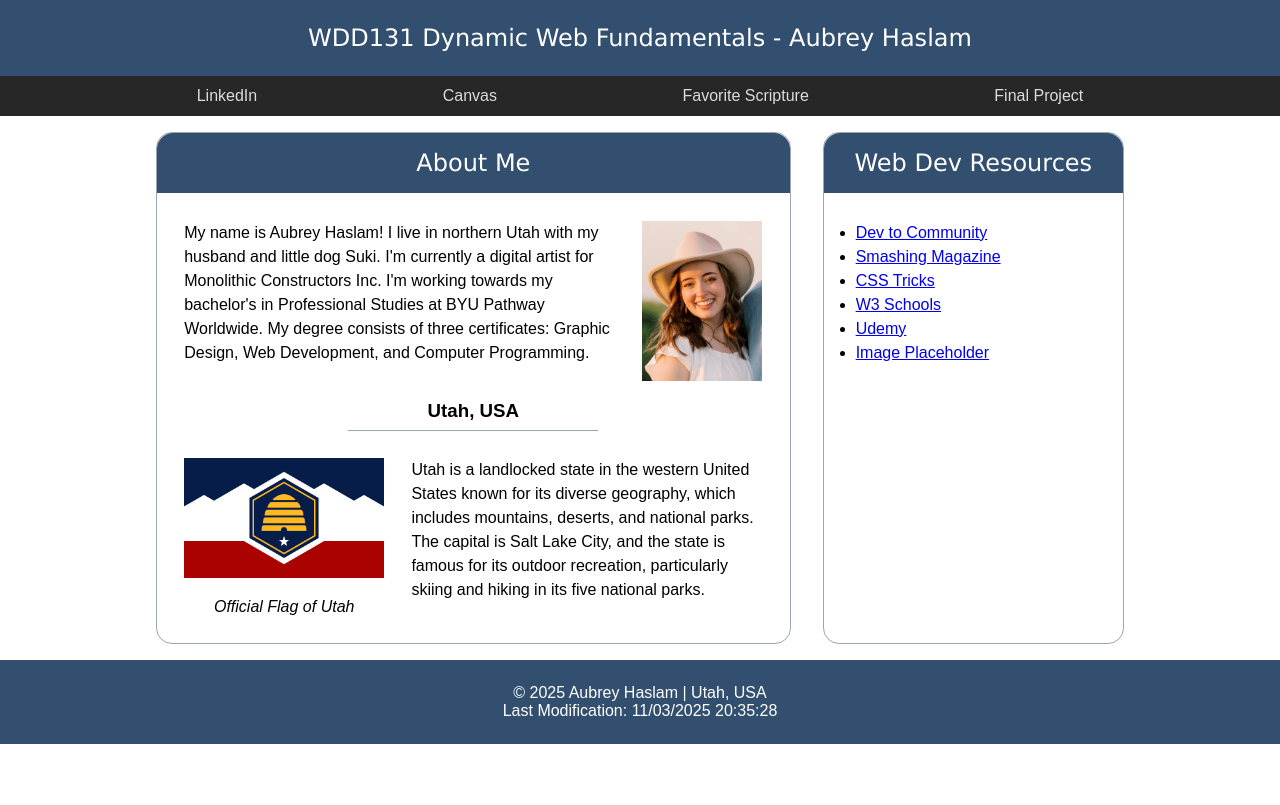
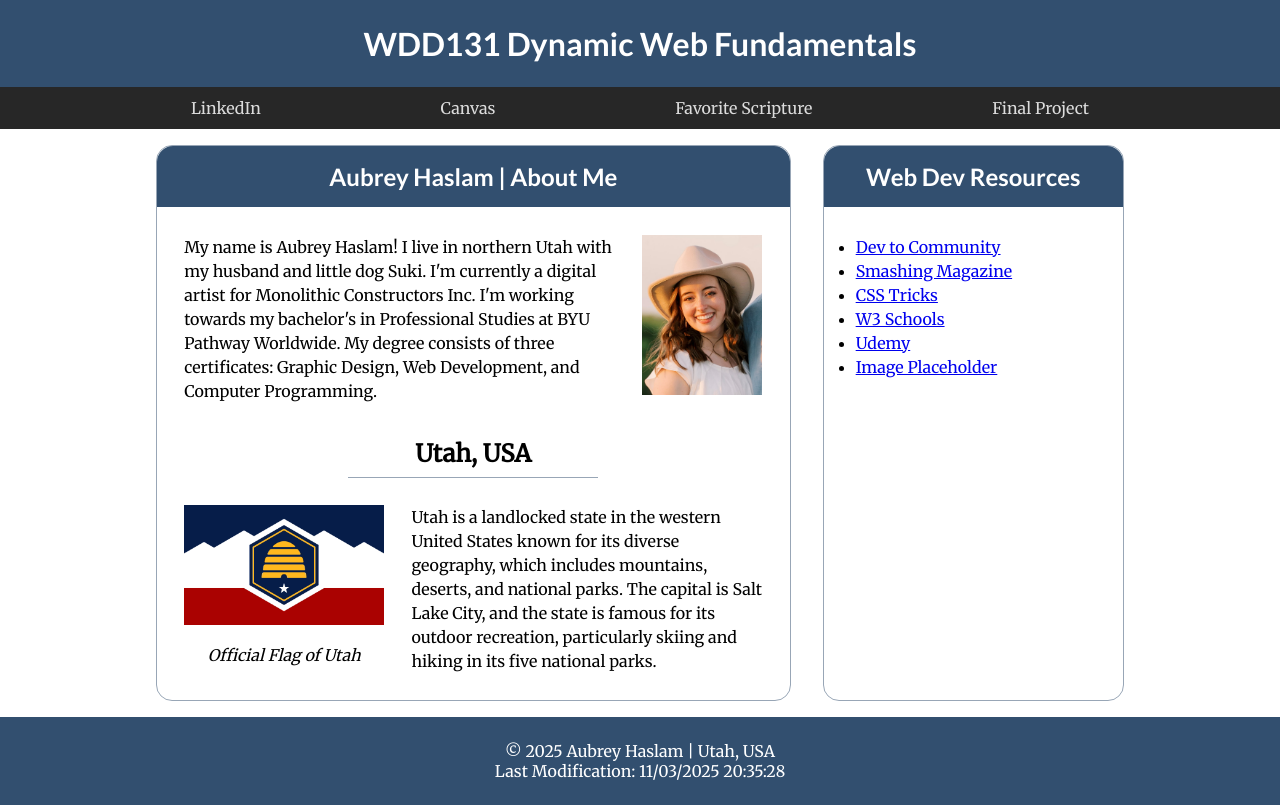
Before and after one commit to aubreylhaslam/wdd131, a plain HTML site: page index.html in a window 1280 px wide. Drawn offline with Linux system fonts and the light colour scheme.

Commit message:
Error fix

```diff
--- a/index.html
+++ b/index.html
@@ -5,13 +5,19 @@
     <meta name="viewport" content="width=device-width, initial-scale=1.0">
     <title>WDD 131 - Dynamic Web Fundamentals - Aubrey Haslam</title>
     <meta name="description" content="Aubrey Haslam's home page for the BYU Pathway's course WDD 131 - Dynamic Web Fundamentals ">
-    <meta name="author" contents="Aubrey Haslam">
+    <meta name="author" content="Aubrey Haslam">
     <link rel="stylesheet" href="styles/base.css">
+    <link rel="preconnect" href="https://fonts.googleapis.com">
+    <link rel="preconnect" href="https://fonts.gstatic.com" crossorigin>
+    <link href="https://fonts.googleapis.com/css2?family=Lato:wght@700&display=swap" rel="stylesheet">
+    <link rel="preconnect" href="https://fonts.googleapis.com">
+    <link rel="preconnect" href="https://fonts.gstatic.com" crossorigin>
+    <link href="https://fonts.googleapis.com/css2?family=Merriweather:opsz@18..144&display=swap" rel="stylesheet">
     <script defer src="scripts/getdates.js"></script>
 </head>
 <body>
     <header>
-        <span id="course-title">WDD131 Dynamic Web Fundamentals - Aubrey Haslam</span>
+        <span id="course-title">WDD131 Dynamic Web Fundamentals</span>
         <nav class="navigation">
             <ul>
                 <li><a href="https://www.linkedin.com/" title="LinkedIn">LinkedIn</a></li>
@@ -25,12 +31,12 @@
     <main>
         <section class="card">
             <div class="about-me">
-                <h2>About Me</h2>
+                <h1>Aubrey Haslam | About Me</h1>
                 <img src="images/aubrey-and-hunter.jpg" alt="Aubrey and Hunter Haslam">
                 <p>My name is Aubrey Haslam! I live in northern Utah with my husband and little dog Suki. I'm currently a digital artist for Monolithic Constructors Inc. I'm working towards my bachelor's in Professional Studies at BYU Pathway Worldwide. My degree consists of three certificates: Graphic Design, Web Development, and Computer Programming.</p>
             </div>
             <div class="about-utah">
-                <h3>Utah, USA</h3>
+                <h2>Utah, USA</h2>
                 <figure>
                     <img src="images/utah-flag.jpg" alt="The Utah state flag">
                     <figcaption>Official Flag of Utah</figcaption>
@@ -39,7 +45,7 @@
             </div>
         </section>
         <section class="card container">
-            <h2>Web Dev Resources</h2>
+            <h1>Web Dev Resources</h1>
             <ul class="resources">
                 <li><a href="#" title="Dev to Community">Dev to Community</a></li>
                 <li><a href="#" title="Smashing Magazine">Smashing Magazine</a></li>
--- a/styles/base.css
+++ b/styles/base.css
@@ -11,7 +11,11 @@
 }
 
 body {
-    font-family: var(--body-font);
+    font-family: Merriweather, serif;
+}
+
+header {
+    margin: 0 auto;
 }
 
 main {
@@ -19,12 +23,13 @@ main {
     margin: 0 auto;
 }
 
-h1, h2 {
-    font-family: var(--heading-font);
+h1 {
+    font-family: Lato, sans-serif;
     padding: 1rem;
     background-color: var(--header-color);
     color: white;
     text-align: center;
+    font-size: 1.5rem;
 }
 
 header span {
@@ -33,8 +38,8 @@ header span {
     height: auto;
     padding: 1.5rem;
     text-align: center;
-    font-family: var(--heading-font);
-    font-size: 1.5rem;
+    font-family: Lato, sans-serif;
+    font-size: 2rem;
     background-color: var(--header-color);
     color: white;
 }
@@ -72,7 +77,7 @@ main {
     border-radius: 1rem;
 }
 
-.card h2 {
+.card h1 {
     border-top-left-radius: 1rem;
     border-top-right-radius: 1rem;
     font-weight: 100;
@@ -89,7 +94,7 @@ main {
     float: right;
 }
 
-.about-utah h3 {
+.about-utah h2 {
     text-align: center;
     border-bottom: 1px solid rgb(50 79 111 / 50%);
     padding: 0.5rem;
```
